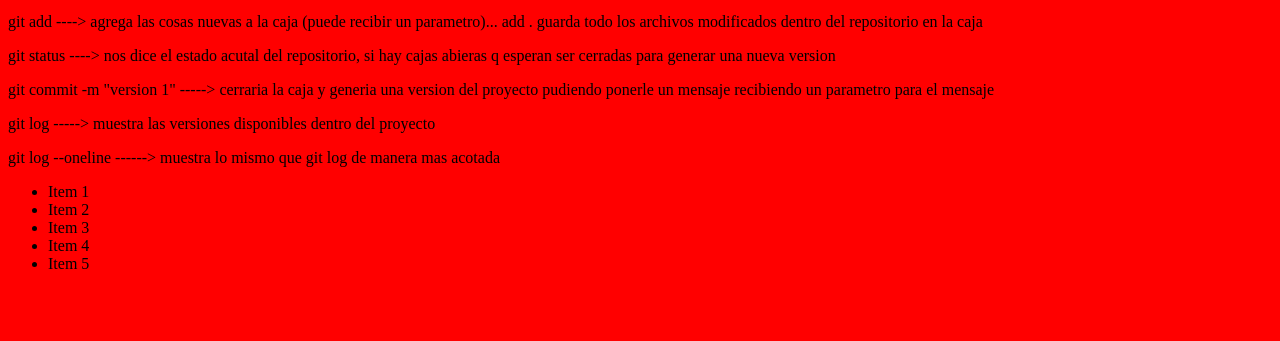
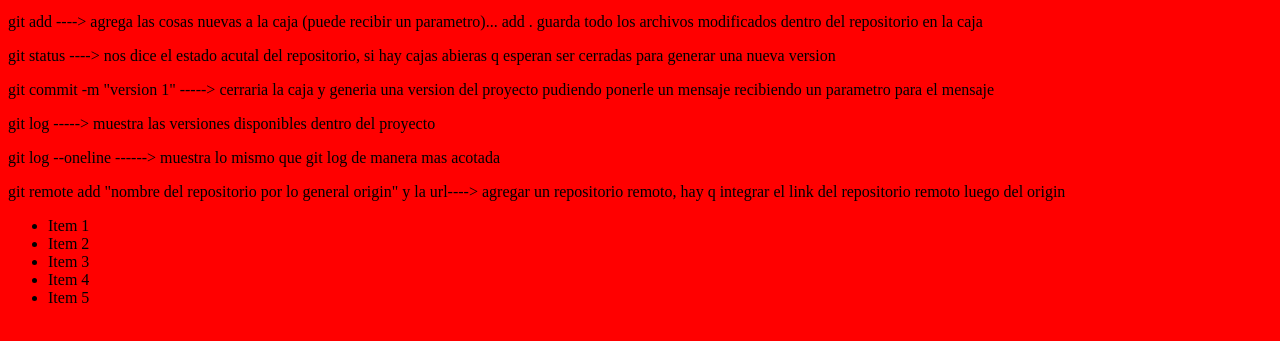
Before and after one commit to GasHer05/clase-git-gaston, a plain HTML site: page index.html in a window 1280 px wide. Shown: the part 101-442 px from the top of the page. Drawn offline with Linux system fonts and the light colour scheme.

Commit message:
Version4 se agrega parrafos  al HTML

```diff
--- a/index.html
+++ b/index.html
@@ -15,6 +15,7 @@
     <p> git commit -m "version 1" -----> cerraria la caja y generia una version del proyecto pudiendo ponerle un mensaje  recibiendo un parametro para el mensaje</p>
     <p> git log -----> muestra las versiones disponibles dentro del proyecto</p>
     <p> git log --oneline ------> muestra lo mismo que git log de manera mas acotada</p>
+    <p> git remote add "nombre del repositorio por lo general origin" y la url----> agregar un repositorio remoto, hay q integrar el link del repositorio remoto luego del origin</p>
     <ul>
         <li>Item 1</li>
         <li>Item 2</li>
```
